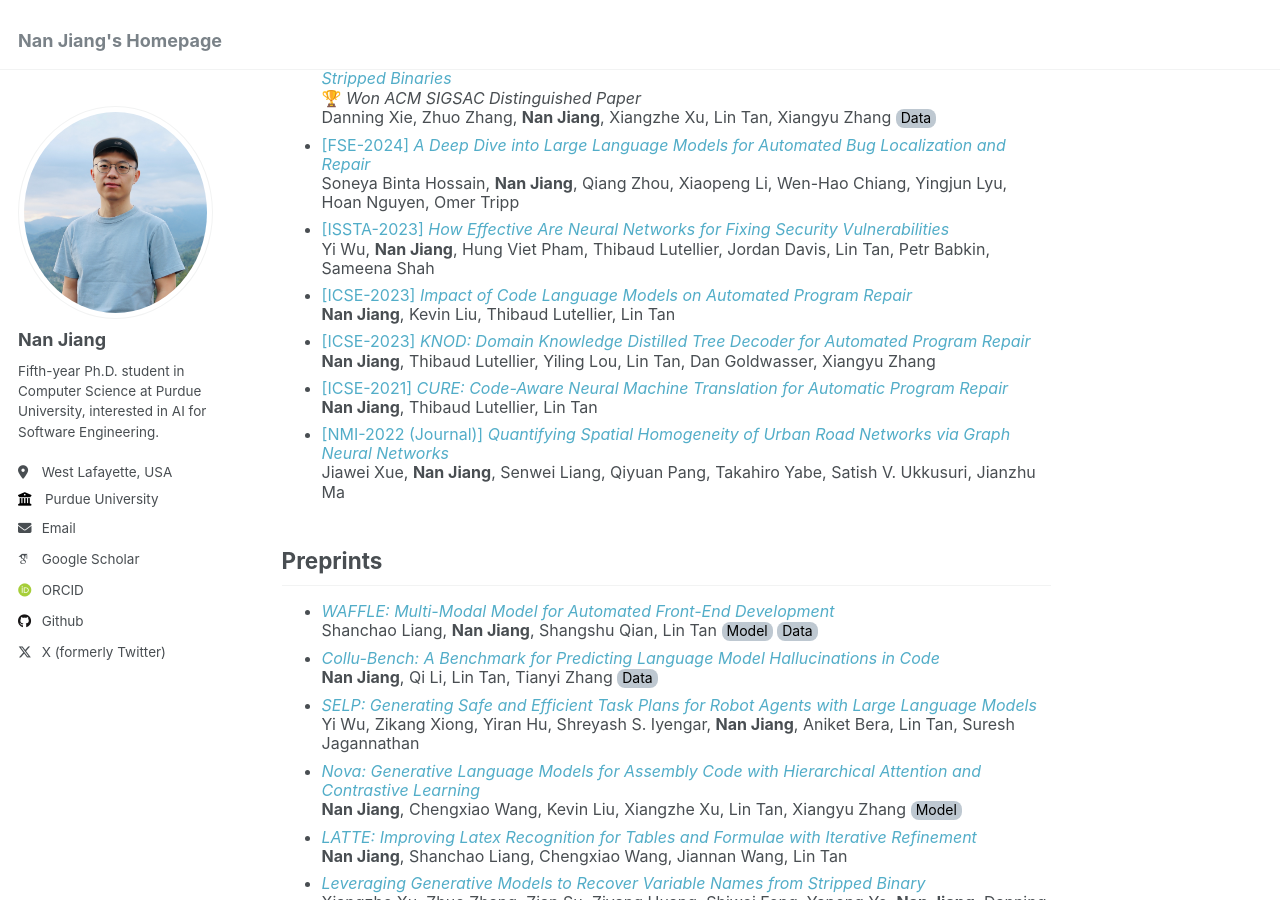
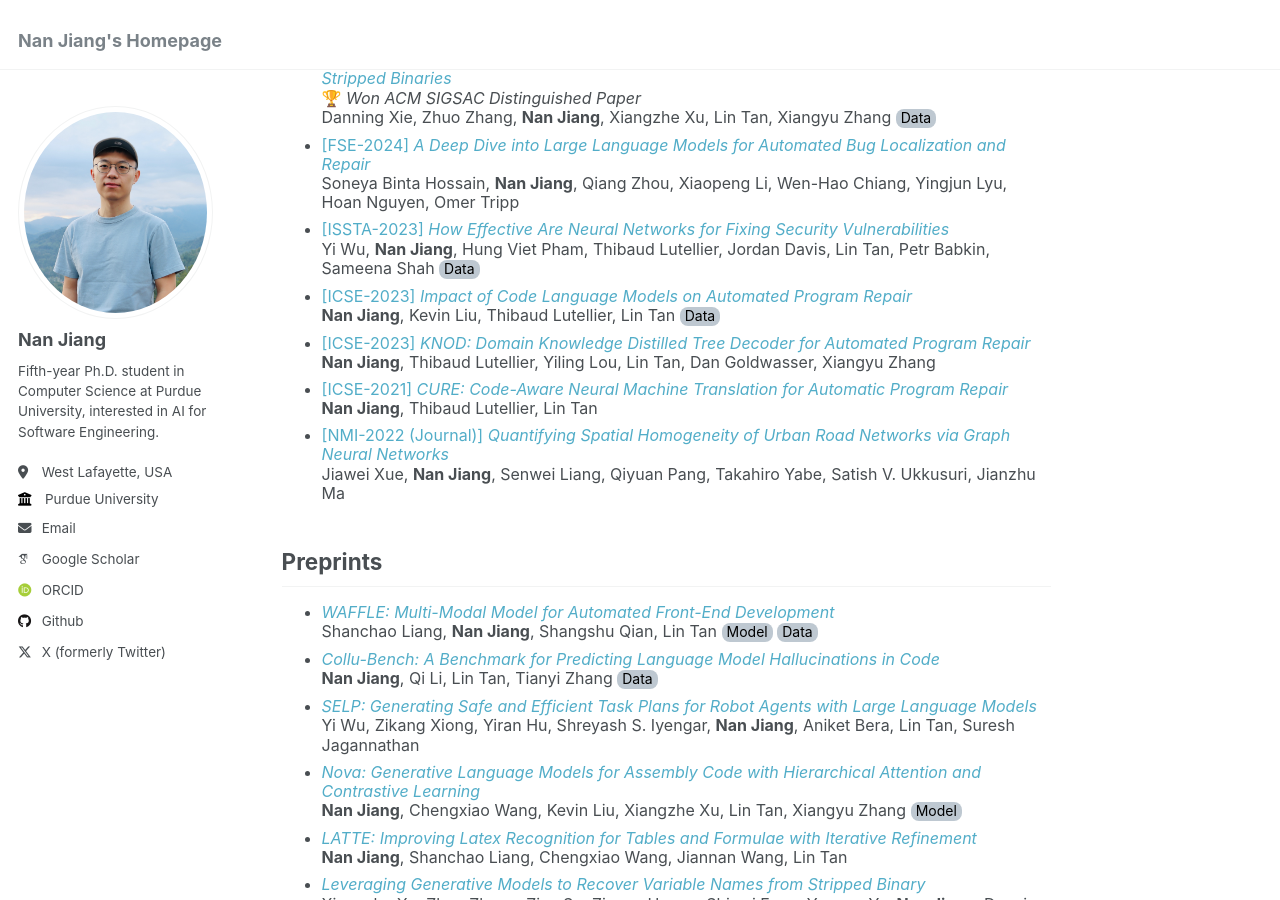
Before and after one commit to jiang719/jiang719.github.io, a Jekyll site: the page built from _pages/about.md, in a window 1280 px wide and 900 px high, scrolled down 380 px. Built offline with Jekyll 4.4.1, drawn with Linux system fonts in a browser that asks for light colours; some web fonts are replaced.

Commit message:
update data links

```diff
--- a/_pages/about.md
+++ b/_pages/about.md
@@ -54,12 +54,14 @@ Publications
     <a href="https://dl.acm.org/doi/abs/10.1145/3597926.3598135" style="text-decoration: none;"><em>How Effective Are Neural Networks for Fixing Security Vulnerabilities</em></a>
     <br>
     Yi Wu, <b>Nan Jiang</b>, Hung Viet Pham, Thibaud Lutellier, Jordan Davis, Lin Tan, Petr Babkin, Sameena Shah
+    <a href="https://github.com/lin-tan/llm-vul" style="text-decoration: none;" class="button">Data</a>
   </li>
   <li>
     <a href="https://conf.researchr.org/home/icse-2023" style="text-decoration: none;">[ICSE-2023]</a>
     <a href="https://dl.acm.org/doi/10.1109/ICSE48619.2023.00125" style="text-decoration: none;"><em>Impact of Code Language Models on Automated Program Repair</em></a>
     <br>
     <b>Nan Jiang</b>, Kevin Liu, Thibaud Lutellier, Lin Tan
+    <a href="https://github.com/lin-tan/clm" style="text-decoration: none;" class="button">Data</a>
   </li>
   <li>
     <a href="https://conf.researchr.org/home/icse-2023" style="text-decoration: none;">[ICSE-2023]</a>
```
Also changed, not shown: 1 other file.
